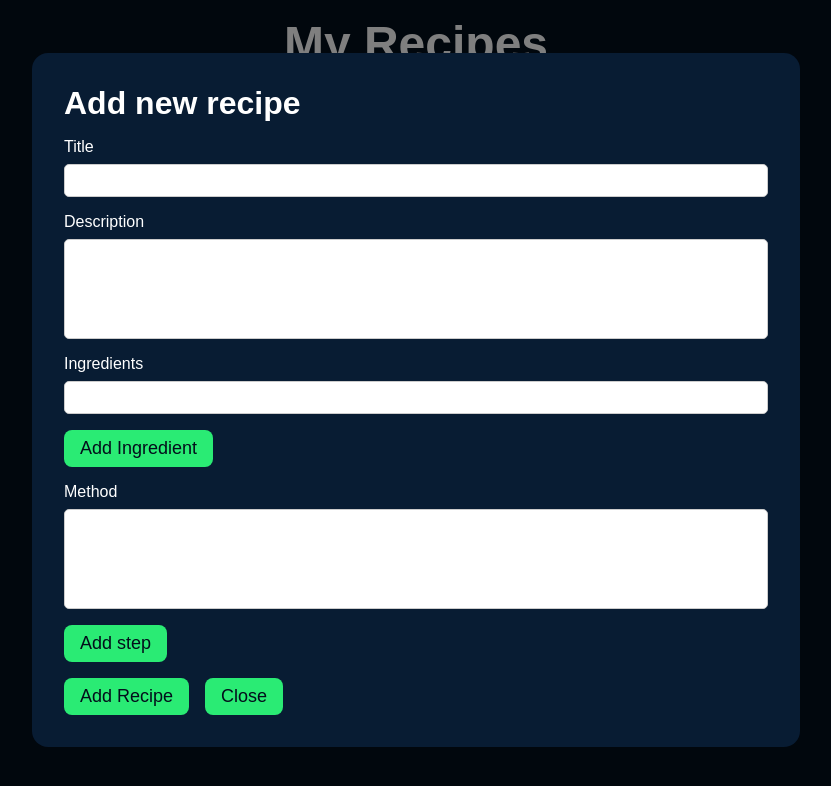
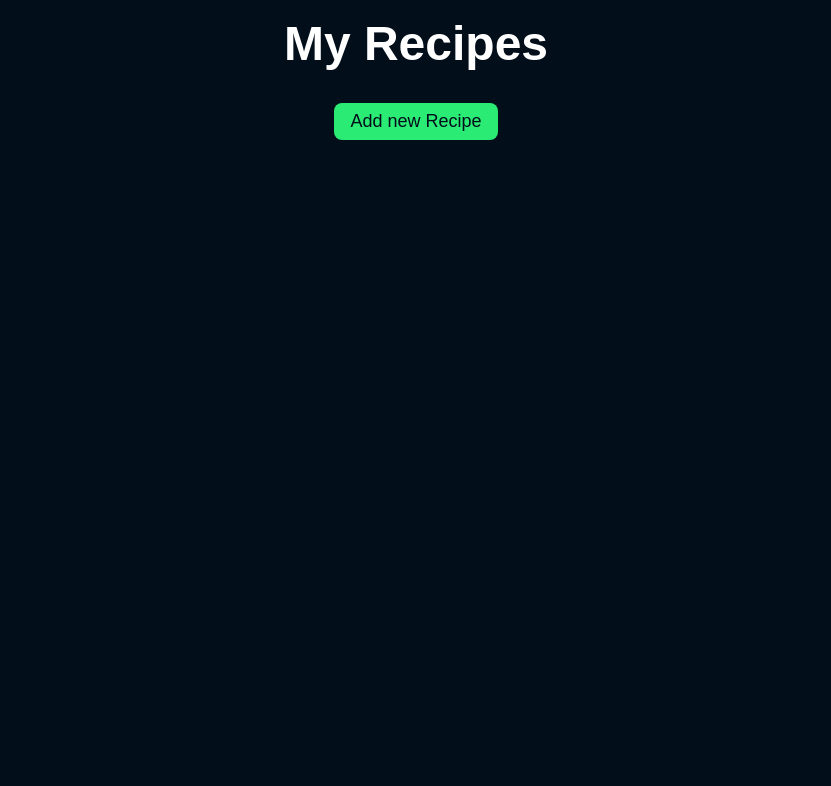
Before and after one commit to yumeyuniko/vue-recipe-app, a Vue app: page / in a window 1280 px wide. Shown: the top 786 px of the page, without its empty margins (224-1055 px from the left). Built offline with nearby package versions, Linux system fonts and the light colour scheme.

Commit message:
フォームをポップアップ表示させcloseで閉じる

```diff
--- a/src/views/Home.vue
+++ b/src/views/Home.vue
@@ -1,12 +1,12 @@
 <template>
   <div class="home">
     <h1>My Recipes</h1>
-    <button>Add new Recipe</button>
+    <button @click="togglePopup">Add new Recipe</button>
 
     <div class="recipes"></div>
     <!-- RECIPE TO GO HERE -->
 
-    <div class="add-recipe-popup">
+    <div class="add-recipe-popup" v-if="popupOpen">
       <div class="popup-content">
         <h2>Add new recipe</h2>
 
@@ -37,18 +37,48 @@
             <button type="button">Add step</button>
           </div>
           <button type="submit">Add Recipe</button>
-          <button type="button">Close</button>
+          <button type="button" @click="togglePopup">Close</button>
         </form>
       </div>
     </div>
   </div>
 </template>
 
+
+
+
+
 <script>
+import { ref } from "vue";
 export default {
   name: "Home",
+  setup() {
+    const newRecipe = ref({
+      title: "",
+      description: "",
+      ingredients: [],
+      method: [],
+      ingredientRows: 1,
+      methodRows: 1,
+    });
+    const popupOpen = ref(false);
+
+    const togglePopup = () => {
+      popupOpen.value = !popupOpen.value;
+    };
+
+    return {
+      newRecipe,
+      togglePopup,
+      popupOpen,
+    };
+  },
 };
 </script>
+
+
+
+
 
 <style>
 .home {
```
